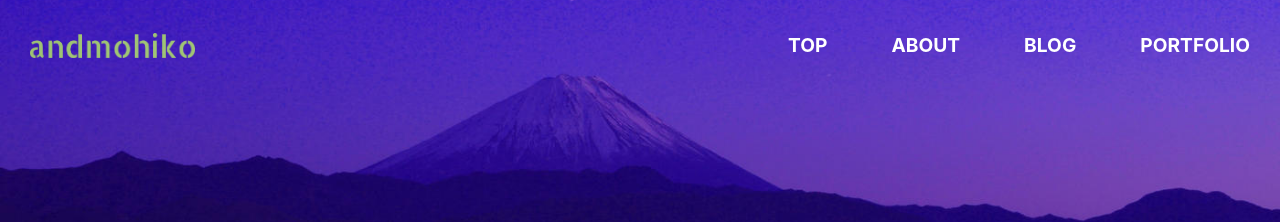
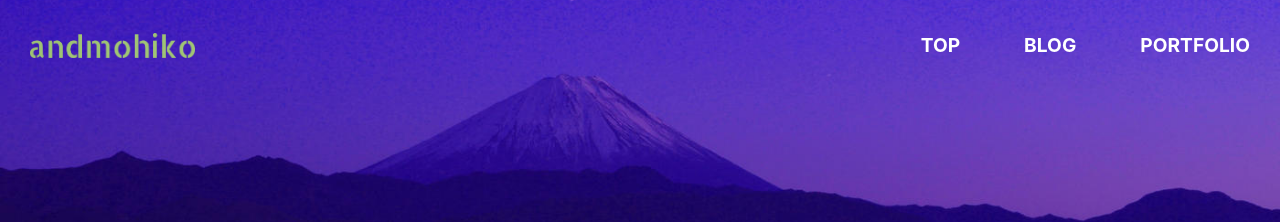
Before and after one commit to andmohiko/portfolio-site, a Nuxt app: page / in a window 1280 px wide. Shown: the top 222 px of the page. Built offline with nearby package versions, Linux system fonts and the light colour scheme.

Commit message:
fix top page to about

```diff
--- a/components/Header.vue
+++ b/components/Header.vue
@@ -1,17 +1,14 @@
 <template>
   <header class="header-container">
-    <div class="header-logo">
+    <h1 class="header-logo">
       <a href="https://twitter.com/andmohiko">
-        <img src="~/assets/logo.png" alt="logo" />
+        <img src="~/assets/logo.png" alt="andmohiko" />
       </a>
-    </div>
+    </h1>
     <nav>
       <ul>
         <li>
           <a href="/">TOP</a>
-        </li>
-        <li>
-          <a href="/about">ABOUT</a>
         </li>
         <li>
           <a href="/blog">BLOG</a>
```
